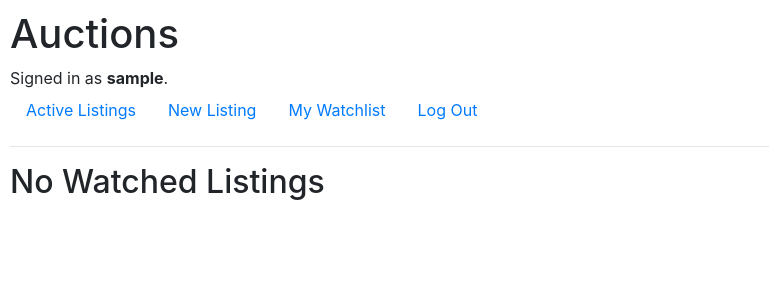
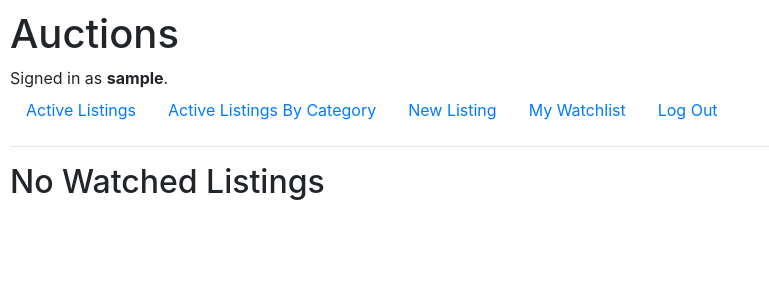
Before and after one commit to jacobsHandling/commerce, a Django app: page /watchlist in a window 1280 px wide. Shown: the top 300 px of the page, without its empty margins (0-769 px from the left). Run offline with Django 3.2, Linux system fonts and the light colour scheme; the visitor is signed in with stand-in values (Sample User, id 1); data that the repository does not hold is empty; some libraries are stand-ins or nearby versions.

Commit message:
Implement remainder of features, categories still needing work

```diff
--- a/auctions/forms.py
+++ b/auctions/forms.py
@@ -16,7 +16,8 @@ from .models import Listing, Bid, ListingComment
 class ListingForm(ModelForm):
     class Meta:
         model = Listing
-        fields = ['title', 'category','starting_price', 'image_url', 'description']
+        widgets = {'categories': forms.CheckboxSelectMultiple}
+        fields = ['title', 'categories','starting_price', 'image_url', 'description']
 
 class PartialBidForm(ModelForm):
     class Meta:
--- a/auctions/models.py
+++ b/auctions/models.py
@@ -10,12 +10,13 @@ class User(AbstractUser):
 
     def __str__(self):
         return f"{self.username}"
-# class Category(models.Model):
-#     name = models.CharField(max_length=64)
-#     # listings = models.ManyToManyField(Listing, blank=True, related_name="categories")
 
-#     def __str__(self):
-#         return f"{self.name}"
+class Category(models.Model):
+    name = models.CharField(max_length=64)
+    # listings = models.ManyToManyField('Listing', related_name="listing_categories")
+
+    def __str__(self):
+        return f"{self.name}"
 
 class Bid(models.Model):
     amount = models.IntegerField()
@@ -36,11 +37,16 @@ class Listing(models.Model):
     current_price = models.IntegerField()
     starting_price = models.IntegerField()
     image_url = models.URLField(blank=True, max_length=512)
-    # category = models.ManyToManyField(Category, blank=True, related_name="listings")
-    category = models.CharField(max_length=64, blank=True)
+    categories = models.ManyToManyField(Category, blank=True)  # , related_name="listings")
     owner = models.ForeignKey(User, on_delete=models.CASCADE, related_name="listings")
     is_active = models.BooleanField(default=True)
-    winner = models.ForeignKey(User, on_delete=models.CASCADE,related_name="won_auctions", null= True, blank=True)
+    winner = models.ForeignKey(
+        User,
+        on_delete=models.CASCADE,
+        related_name="won_auctions",
+        null= True,
+        blank=True
+    )
 
     def __str__(self):
         return f"{self.title}: {self.description}\n"
--- a/auctions/templates/auctions/layout.html
+++ b/auctions/templates/auctions/layout.html
@@ -27,6 +27,9 @@
                 <a class="nav-link" href="{% url 'index' %}">Active Listings</a>
             </li>
             <li class="nav-item">
+                <a class="nav-link" href="{% url 'categories' %}">Active Listings By Category</a>
+            </li>
+            <li class="nav-item">
                 <a class="nav-link" href="{% url 'new-listing' %}">New Listing</a>
             </li>
             {% if user.is_authenticated %}
--- a/auctions/templates/auctions/watchlist.html
+++ b/auctions/templates/auctions/watchlist.html
@@ -6,7 +6,7 @@
         <h2>Watchlist</h2>
             <ul>
                 {% for listing in watchlist %}
-                    <li><a href="{% url 'listing' listing.id %}">{{listing.title }}</li></a>
+                    <li><a href="{% url 'listing' listing.id %}">{{ listing.title }}</a></li>
                 {% endfor %}
             </ul>
     {% else %}
--- a/auctions/urls.py
+++ b/auctions/urls.py
@@ -4,6 +4,8 @@ from . import views
 
 urlpatterns = [
     path("", views.index, name="index"),
+    path("categories", views.categories, name="categories"),
+    path("category-listings/<int:category_id>", views.category_listings, name="category-listings"),
     path("login", views.login_view, name="login"),
     path("logout", views.logout_view, name="logout"),
     path("register", views.register, name="register"),
@@ -16,5 +18,5 @@ urlpatterns = [
     path("comment", views.comment, name="comment"),
 
 
-    path("<str:success_msg>", views.index, name="index-success")
+    path("<str:msg>", views.index, name="index-message")
 ]
--- a/auctions/views.py
+++ b/auctions/views.py
@@ -6,21 +6,45 @@ from django.http import HttpResponse, HttpResponseRedirect
 from django.shortcuts import render
 from django.urls import reverse
 
-from .models import User, Listing, Bid, ListingComment
+from .models import User, Listing, Bid, ListingComment, Category
 from .forms import ListingForm, PartialBidForm, PartialCommentForm
 
 
 
-def index(request, success_msg=None):
+def index(request, msg = None):
     active_listings = Listing.objects.filter(is_active=True)
     message = None
-    if success_msg == 'success':
-        message = "Successfully added a new listing"
+    if msg:
+        message_options = {
+            'success': 'New listing added successfully',
+            'fail': 'Invalid listing entry - not saved'
+        }
+        message = message_options[msg]
+
     return render(request, "auctions/index.html", {
         "active_listings": active_listings,
         "message": message
     })
 
+def categories(request):
+
+    categories = Category.objects.all()
+
+    return render(request, "auctions/categories.html", {
+        "categories": categories
+    })
+
+def category_listings(request, category_id: int):
+
+    category = Category.objects.get(pk=category_id)
+    # listings = Category.listings.filter(categories__in=category)
+    # listings = Listing.objects.filter(categories__in=category)
+    active_listings = category.listing_set.filter(is_active=True)
+
+    return render(request, "auctions/category_listings.html", {
+        "category": category,
+        "active_listings": active_listings
+    })
 
 def login_view(request):
     if request.method == "POST":
@@ -41,11 +65,9 @@ def login_view(request):
     else:
         return render(request, "auctions/login.html")
 
-
 def logout_view(request):
     logout(request)
     return HttpResponseRedirect(reverse("index"))
-
 
 def register(request):
     if request.method == "POST":
@@ -76,15 +98,36 @@ def register(request):
 @login_required
 def new_listing(request):
     """Handles creating a new listing"""
+
     if request.method == 'POST':
+
+    # for each comma-separated category name entered, create a new category DB row if there isn't one already
+        # categories_to_add = []
+        # for category_name in request.POST['categories'].split(','):
+        #     new_cat = Category(name=category_name)
+        #     new_cat.save()
+        #     categories_to_add.append(new_cat)
+
+        # listing = Listing(
+        #     title=request.POST['title'],
+        #     categories=categories_to_add,
+        #     starting_price=request.POST['starting_price'],
+        #     image_url=request.POST['image_url'],
+        #     description=request.POST['description'],
+        #     current_price=request.POST['starting_price'],
+        #     owner=request.user
+        # )
         listing_starter = Listing(current_price=request.POST['starting_price'], owner=request.user)
         listing = ListingForm(request.POST, instance=listing_starter)
+
         if listing.is_valid():
             listing.save()
-            return HttpResponseRedirect(reverse("index-success", args=['success']))
+            return HttpResponseRedirect(reverse("index-message", args=['success']))
             render(request, "auctions/index.html", {
                 "message": "New listing saved successfully!"
             })
+        else:
+            return HttpResponseRedirect(reverse("index-message", args=['fail']))
     else:
         return render(request, "auctions/new_listing.html", {
             "form": ListingForm()
@@ -131,6 +174,7 @@ def watchlist(request):
     return render(request, "auctions/watchlist.html", {
         "watchlist": watchlist
     })
+
 @login_required
 def bid(request):
     if request.method == "POST":
@@ -147,7 +191,8 @@ def bid(request):
             })
         else:
             bid = Bid(amount=bid_amount, user=request.user, listing=listing)
-            bid.save()
+            if bid.is_valid():
+                bid.save()
             listing.current_price = bid_amount
             listing.save()
             return HttpResponseRedirect(reverse("listing", args=[listing.id]))   # with message "bid successful"
@@ -156,7 +201,10 @@ def close_auction(request):
     if request.method=="POST":
         listing = Listing.objects.get(pk=int(request.POST['listing_id']))
         listing.is_active = False
-        listing.winner = listing.bids.first().user
+        if listing.bids.first():
+            listing.winner = listing.bids.first().user
+        else:
+            listing.winner = None
         listing.save()
         return HttpResponseRedirect(reverse('listing', args=[listing.id]))
 
```
